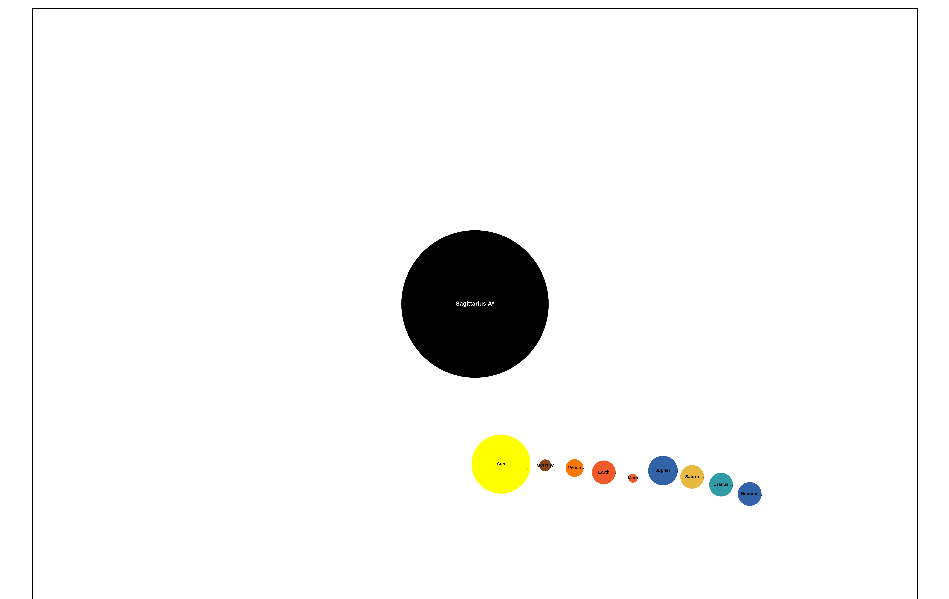
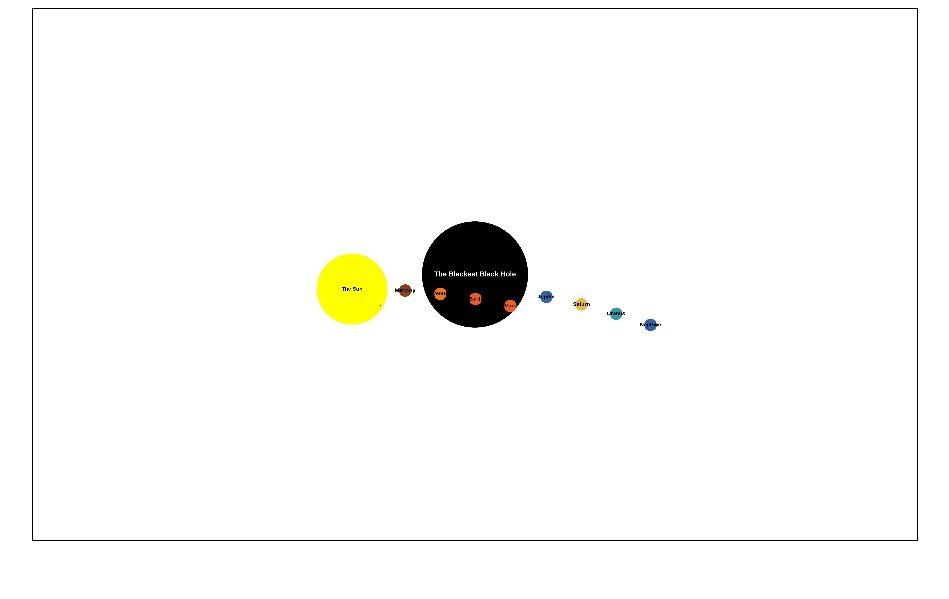
Before and after one commit to DeeaMG/Solar_System_Project, a plain HTML site: page index.html in a window 1280 px wide. Shown: the top 599 px of the page, without its empty margins (165-1114 px from the left). Drawn offline with nearby package versions, Linux system fonts and the light colour scheme; animation ran at ten frames a second.

Commit message:
Created the solar system using JS classes

```diff
--- /dev/null
+++ b/JS_Classes/SolarSystemClass.js
@@ -0,0 +1,262 @@
+const canvas = document.getElementById("circleCanvas");
+const context = canvas.getContext("2d");
+
+class BlackHole {
+  #radius;
+  #mass;
+
+  constructor(name) {
+    this.name = name;
+    this.angularSpeed = 0.001;
+    this.angle = 0;
+    this.x = canvas.width / 2;
+    this.y = canvas.height / 2;
+  }
+
+  setRadius(newRadius) {
+    this.#radius = newRadius;
+  }
+
+  getRadius() {
+    return this.#radius;
+  }
+
+  setMass(newMass) {
+    this.#mass = newMass;
+  }
+
+  getMass() {
+    return this.#mass;
+  }
+
+  createBlackHole() {
+    context.clearRect(0, 0, canvas.width, canvas.height);
+    context.beginPath();
+    context.arc(this.x, this.y, this.#radius, 0, 2 * Math.PI);
+    context.fillStyle = "black";
+    context.fill();
+    context.closePath();
+
+    context.font = "bold 40px Arial";
+    context.fillStyle = "white";
+    context.textAlign = "center";
+    context.textBaseline = "middle";
+    context.fillText(this.name, this.x, this.y);
+    requestAnimationFrame(this.createBlackHole.bind(this));
+  }
+}
+
+class Star {
+  #radius;
+  #mass;
+
+  constructor(name, speed, distanceBlackHole) {
+    this.name = name;
+    this.speedOwnAxis = speed;
+    this.distanceFromBlackHole = distanceBlackHole;
+    this.color = "yellow";
+    this.type = "Yellow Dwarf Star";
+    this.angleOwnAxis = 0;
+    this.x = canvas.width / 2;
+    this.y = canvas.height / 2;
+  }
+
+  setRadius(newRadius) {
+    this.#radius = newRadius;
+  }
+
+  getRadius() {
+    return this.#radius;
+  }
+
+  setMass(newMass) {
+    this.#mass = newMass;
+  }
+
+  getMass() {
+    return this.#mass;
+  }
+
+  createStar() {
+    context.beginPath();
+    context.arc(this.x, this.y, this.#radius, 0, 2 * Math.PI);
+    context.fillStyle = this.color;
+    context.fill();
+    context.closePath();
+
+    context.font = "bold 30px Arial";
+    context.fillStyle = "black";
+    context.textAlign = "center";
+    context.textBaseline = "middle";
+    context.fillText(this.name, this.x, this.y);
+
+    const dotX = this.x + Math.cos(this.angleOwnAxis) * (this.#radius - 15);
+    const dotY = this.y + Math.sin(this.angleOwnAxis) * (this.#radius - 15);
+
+    context.beginPath();
+    context.arc(dotX, dotY, 3, 0, 2 * Math.PI);
+    context.fillStyle = "black";
+    context.fill();
+    context.closePath();
+  }
+
+  rotateAroundOwnAxis() {
+    context.clearRect(0, 0, canvas.width, canvas.height);
+    this.angleOwnAxis += this.speedOwnAxis;
+    const angle = this.angleOwnAxis + (this.distanceFromBlackHole / 100) * (2 * Math.PI);
+    this.x = canvas.width / 2 + Math.cos(angle) * this.distanceFromBlackHole;
+    this.y = canvas.height / 2 + Math.sin(angle) * this.distanceFromBlackHole;
+    // this.blackHole.createBlackHole();
+    this.createStar();
+    requestAnimationFrame(this.rotateAroundOwnAxis.bind(this));
+  }
+}
+
+class Planet {
+  #radius;
+  #mass;
+
+  constructor(name, color, speed, speedAroundSun, distanceSun, trajectory, sun) {
+    this.name = name;
+    this.color = color;
+    this.speedOwnAxis = speed;
+    this.speedSunAxis = speedAroundSun;
+    this.distanceFromSun = distanceSun;
+    this.x = canvas.width / 2;
+    this.y = canvas.height / 2;
+    this.angleOwnAxis = 0;
+    this.trajectory = trajectory;
+    this.sun = sun;
+  }
+
+  setRadius(newRadius) {
+    this.#radius = newRadius;
+  }
+
+  getRadius() {
+    return this.#radius;
+  }
+
+  setMass(newMass) {
+    this.#mass = newMass;
+  }
+
+  getMass() {
+    return this.#mass;
+  }
+
+  createPlanet() {
+    context.beginPath();
+    context.arc(this.x, this.y, this.#radius, 0, 2 * Math.PI);
+    context.fillStyle = this.color;
+    context.fill();
+    context.closePath();
+
+    context.font = "bold 30px Arial";
+    context.fillStyle = "black";
+    context.textAlign = "center";
+    context.textBaseline = "middle";
+    context.fillText(this.name, this.x, this.y);
+
+    // Calculate the position of the dot for self-rotation around its own axis
+    const dotX = this.x + Math.cos(this.angleOwnAxis) * this.#radius;
+    const dotY = this.y + Math.sin(this.angleOwnAxis) * this.#radius;
+
+    // Draw the dot for self-rotation
+    context.beginPath();
+    context.arc(dotX, dotY, 3, 0, 2 * Math.PI);
+    context.fillStyle = "black";
+    context.fill();
+    context.closePath();
+  }
+
+  rotateAroundAxis() {
+    this.angleOwnAxis += this.speedOwnAxis * 0.01;
+    this.createPlanet();
+    requestAnimationFrame(this.rotateAroundAxis.bind(this));
+  }
+
+  rotateAroundSun() {
+    const angle = this.angleOwnAxis + this.distanceFromSun * (2 * Math.PI);
+    this.x = this.sun.x + Math.cos(angle) * this.distanceFromSun;
+    this.y = this.sun.y + Math.sin(angle) * this.distanceFromSun;
+    this.createPlanet();
+    requestAnimationFrame(this.rotateAroundSun.bind(this));
+  }
+}
+
+class SolarSystem {
+  constructor() {
+    const centerX = canvas.width / 2;
+    const centerY = canvas.height / 2;
+    const blackHoleRadius = 500;
+
+    const blackhole = new BlackHole("The Blackest Black Hole");
+    blackhole.setRadius(300);
+    blackhole.setMass(100000);
+
+    this.blackHole = blackhole; // Correctly set blackhole to this.blackHole
+    this.sun = new Star("The Sun", 0.01, 700);
+    this.sun.setRadius(200);
+    this.sun.setMass(1000);
+
+    this.planets = [
+      new Planet("Mercury", "#8a4317", 0.002, 0.001, 300, 10, this.sun),
+      new Planet("Venus", "#fa7705", 0.004, 0.002, 500, 20, this.sun),
+      new Planet("Earth", "#f25b29", 0.006, 0.003, 700, 30, this.sun),
+      new Planet("Mars", "#f25b29", 0.008, 0.004, 900, 20, this.sun),
+      new Planet("Jupiter", "#3263a8", 0.003, 0.005, 1100, 30, this.sun),
+      new Planet("Saturn", "#e8b941", 0.005, 0.006, 1300, 20, this.sun),
+      new Planet("Uranus", "#329ba8", 0.007, 0.007, 1500, 30, this.sun),
+      new Planet("Neptune", "#3263a8", 0.009, 0.008, 1700, 20, this.sun),
+    ];
+
+    for (let i = 0; i < this.planets.length; i++) {
+      this.planets[i].setRadius(35);
+      this.planets[i].setMass(100);
+    }
+
+    this.sun.createStar();
+    this.sun.rotateAroundOwnAxis();
+    this.rotateAroundStar(this.sun, centerX, centerY, blackHoleRadius);
+  }
+
+  rotateAroundStar(star, centerX, centerY, radius) {
+    const blackHole = this.blackHole;
+
+    const animate = () => {
+      context.clearRect(0, 0, canvas.width, canvas.height);
+      blackHole.createBlackHole();
+      const angle = star.angleOwnAxis + (star.distanceFromBlackHole / radius) * (2 * Math.PI);
+      star.x = centerX + Math.cos(angle) * star.distanceFromBlackHole;
+      star.y = centerY + Math.sin(angle) * star.distanceFromBlackHole;
+      star.createStar();
+      requestAnimationFrame(animate);
+    };
+
+    animate();
+  }
+
+  rotatePlanets() {
+    const blackHole = this.blackHole;
+    const sun = this.sun;
+
+    const animate = () => {
+      context.clearRect(0, 0, canvas.width, canvas.height);
+      blackHole.createBlackHole();
+      sun.createStar();
+      for (let i = 0; i < this.planets.length; i++) {
+        const planet = this.planets[i];
+        planet.createPlanet();
+        planet.rotateAroundAxis();
+        planet.rotateAroundSun();
+      }
+      requestAnimationFrame(animate);
+    };
+
+    animate();
+  }
+}
+
+const solarSystem = new SolarSystem();
+solarSystem.rotatePlanets();
--- a/JS_Prototipes/index.html
+++ b/index.html
@@ -9,9 +9,10 @@
   </head>
   <body>
     <div class="canvas-container">
-      <canvas id="circleCanvas" width="6000" height="4000"></canvas>
+      <canvas id="circleCanvas" width="5000" height="3000"></canvas>
     </div>
     <!-- <script src="lodash.js"></script> -->
-    <script src="SolarSystem.js"></script>
+    <!-- <script src="./JS_Prototypes/SolarSystem.js"></script> -->
+    <script src="./JS_Classes/SolarSystemClass.js"></script>
   </body>
 </html>
```
Also changed, not shown: JS_Prototypes/SolarSystem.js (renamed from JS_Prototipes/SolarSystem.js), styles.css (renamed from JS_Prototipes/styles.css).
